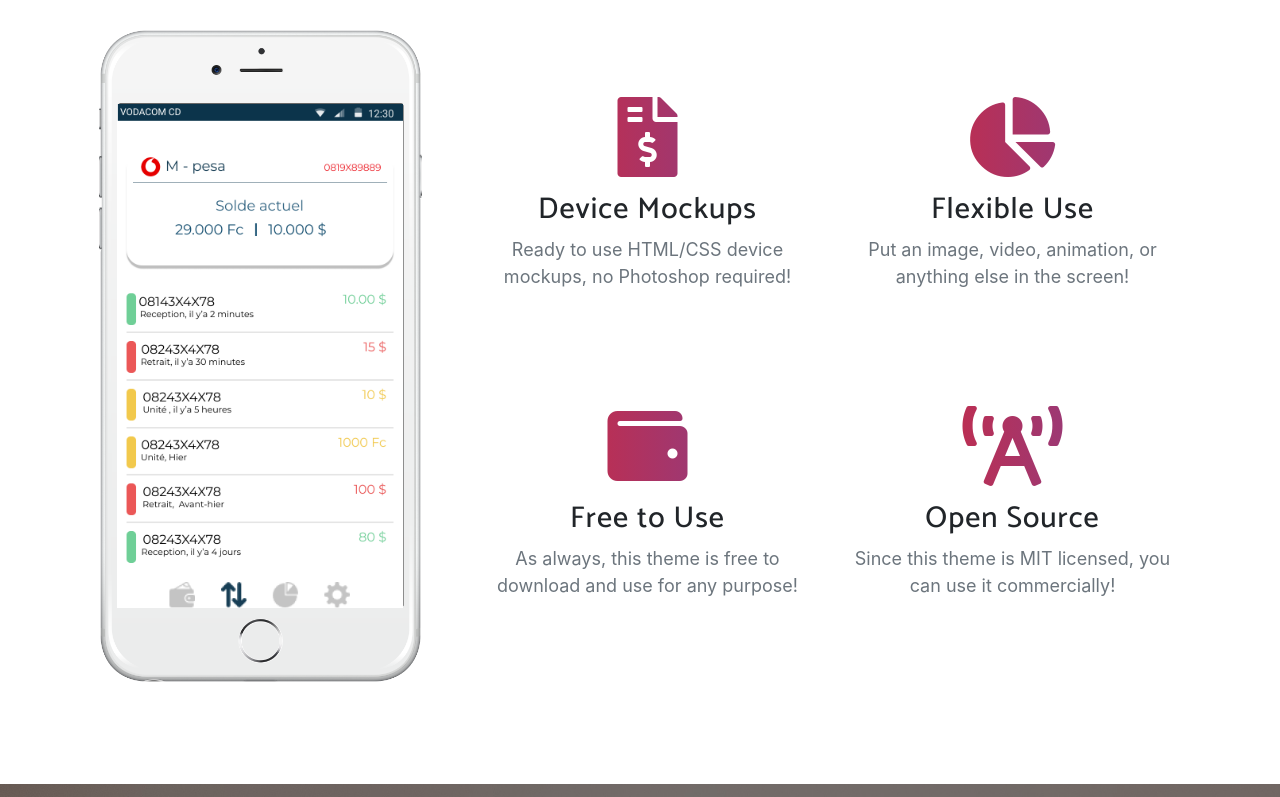
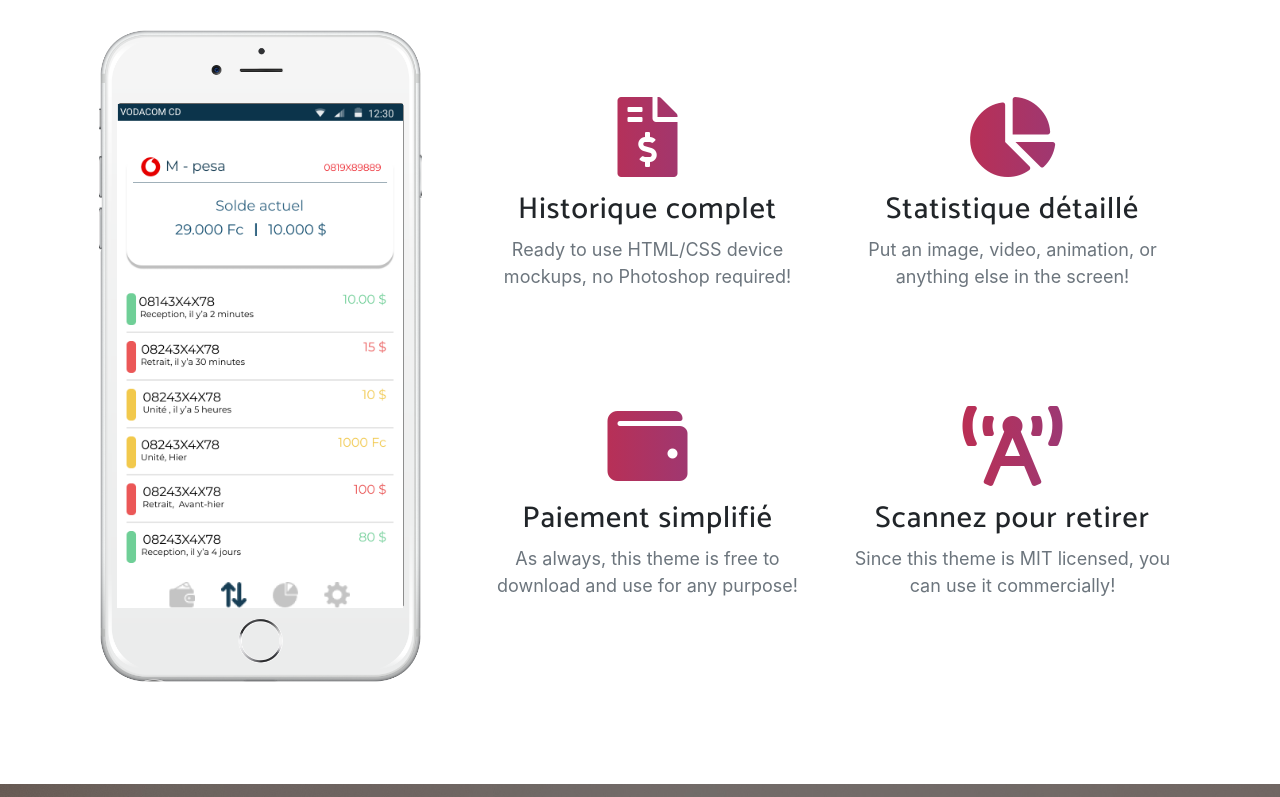
Before and after one commit to davidkathoh/Eskke-Landing-Page, a website with bundled scripts: page index.html in a window 1280 px wide. Shown: the part 1663-2460 px from the top of the page. Built offline with nearby package versions, Linux system fonts and the light colour scheme; a web font is replaced by a local one.

Commit message:
changed the features title  and the main text

```diff
--- a/index.html
+++ b/index.html
@@ -60,7 +60,7 @@
       <div class="row h-100">
         <div class="col-lg-7 my-auto">
           <div class="header-content mx-auto">
-            <h1 class="mb-5">New Agehowcase your new mobile app, or anything else!</h1>
+            <h1 class="mb-5">Soit le premier a  experimenté le mobile money 2.0 en RD Congo</h1>
             <a href="#download" class="btn btn-outline btn-xl js-scroll-trigger">Start Now for Free!</a>
           </div>
         </div>
@@ -128,14 +128,14 @@
                 <div class="feature-item">
                   <!-- <i class="icon-screen-smartphone text-primary"></i> -->
                   <i class="fas fa-file-invoice-dollar"></i>
-                  <h3>Device Mockups</h3>
+                  <h3>Historique complet</h3>
                   <p class="text-muted">Ready to use HTML/CSS device mockups, no Photoshop required!</p>
                 </div>
               </div>
               <div class="col-lg-6">
                 <div class="feature-item">
                  <i class="fas fa-chart-pie"></i>
-                  <h3>Flexible Use</h3>
+                  <h3>Statistique détaillé</h3>
                   <p class="text-muted">Put an image, video, animation, or anything else in the screen!</p>
                 </div>
               </div>
@@ -145,7 +145,7 @@
                 <div class="feature-item">
                 <!--   <i class="icon-present text-primary"></i> -->
                 <i class="fas fa-wallet"></i>
-                  <h3>Free to Use</h3>
+                  <h3>Paiement simplifié</h3>
                   <p class="text-muted">As always, this theme is free to download and use for any purpose!</p>
                 </div>
               </div>
@@ -153,7 +153,7 @@
                 <div class="feature-item">
                   <!-- <i class="icon-lock-open text-primary"></i> -->
                   <i class="fas fa-broadcast-tower"></i>
-                  <h3>Open Source</h3>
+                  <h3>Scannez pour retirer</h3>
                   <p class="text-muted">Since this theme is MIT licensed, you can use it commercially!</p>
                 </div>
               </div>
```
